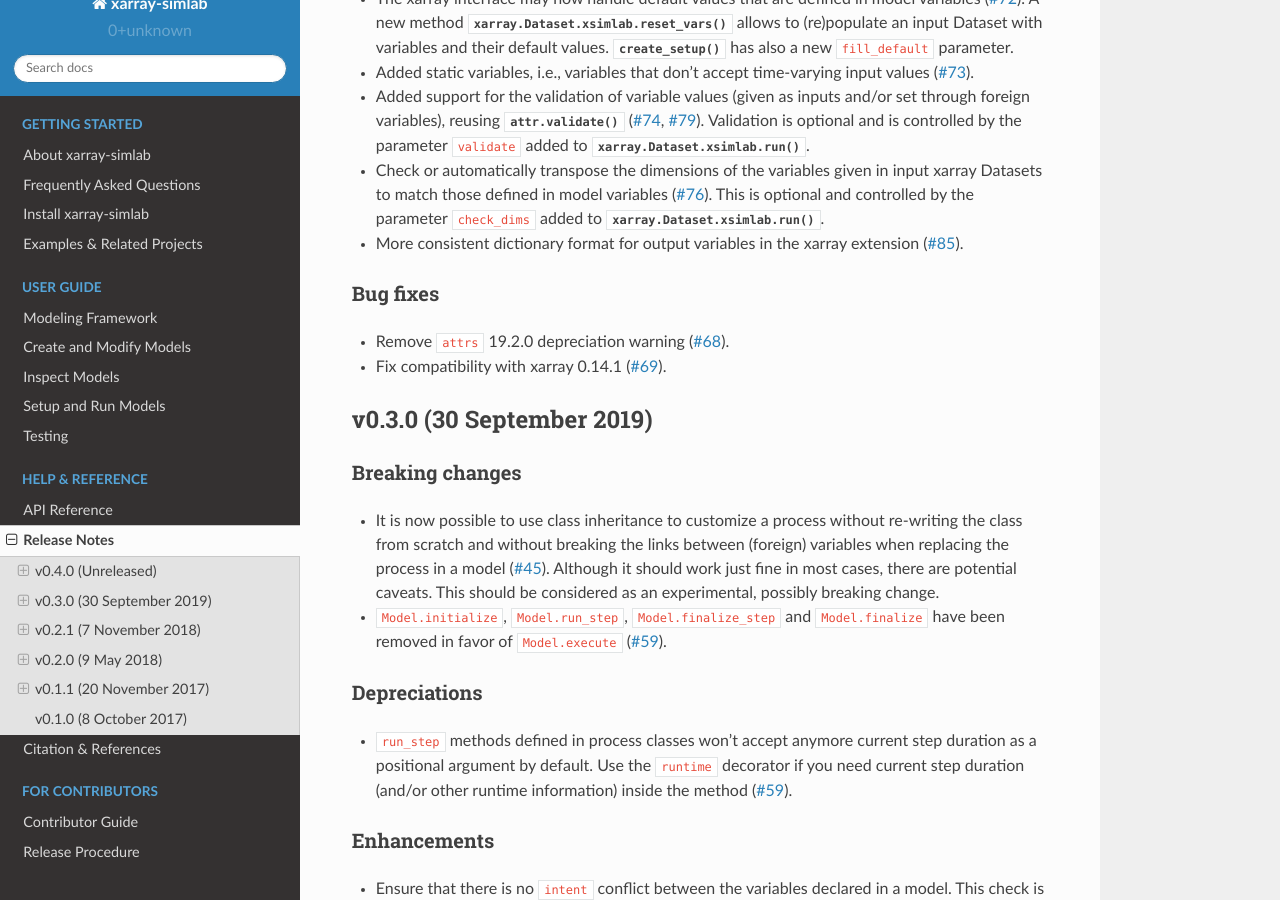
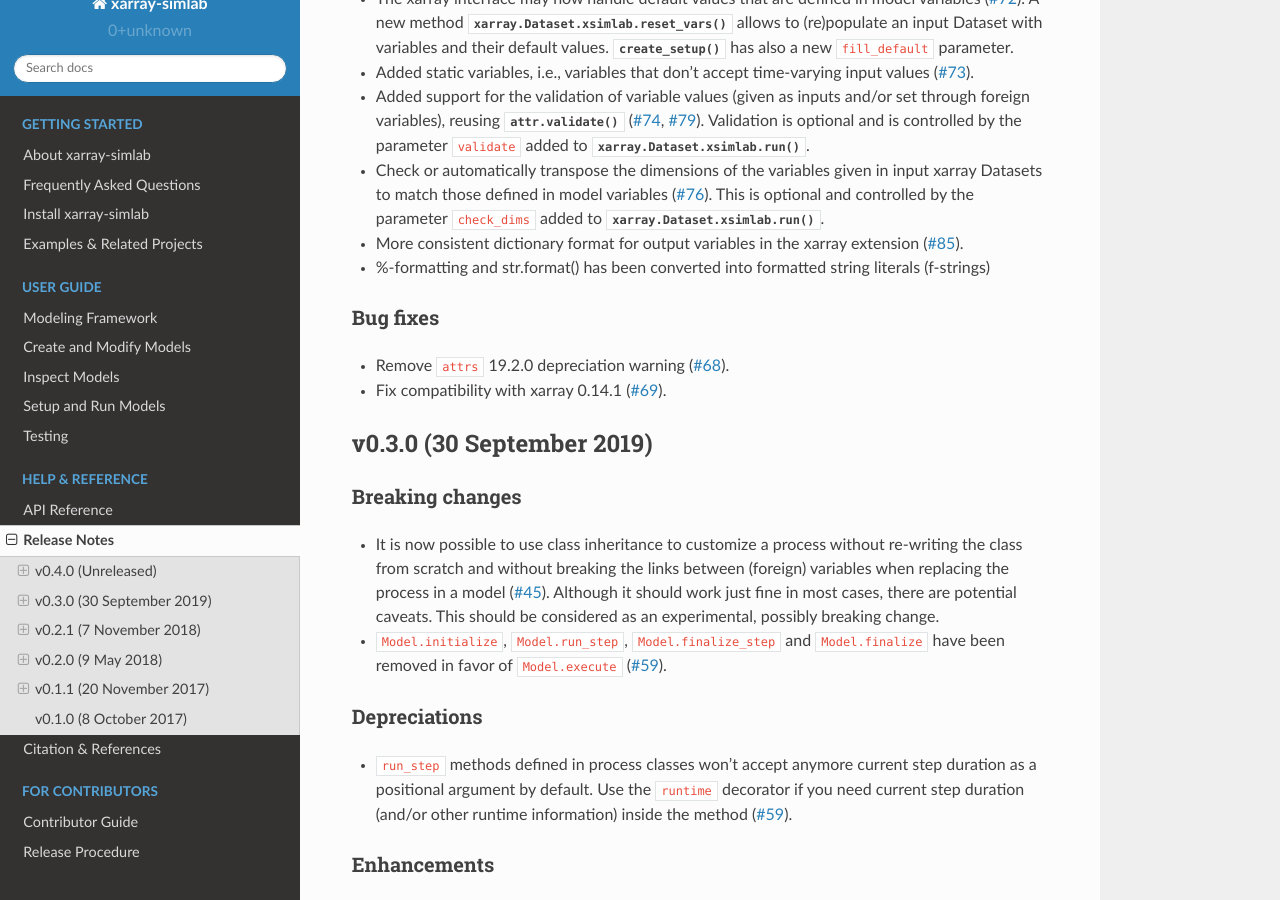
Before and after one commit to xarray-contrib/xarray-simlab, a Sphinx documentation site: the page built from doc/whats_new.rst, in a window 1280 px wide and 900 px high, scrolled down 673 px. Built offline with Sphinx 7.4.7 and the Read the Docs theme 2.0.0, drawn with Linux system fonts in a browser that asks for light colours; the version number could not be read and is left out.

Commit message:
Updated whats_new.rst

```diff
--- a/doc/whats_new.rst
+++ b/doc/whats_new.rst
@@ -47,6 +47,8 @@ Enhancements
   to :func:`xarray.Dataset.xsimlab.run`.
 - More consistent dictionary format for output variables in the xarray
   extension (:issue:`85`).
+- %-formatting and str.format() has been converted into formatted string
+  literals (f-strings)
 
 Bug fixes
 ~~~~~~~~~
```
